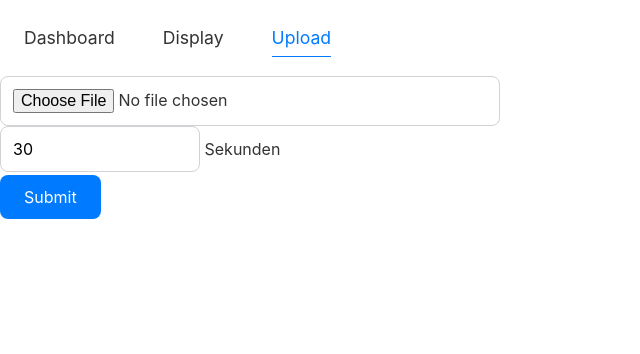
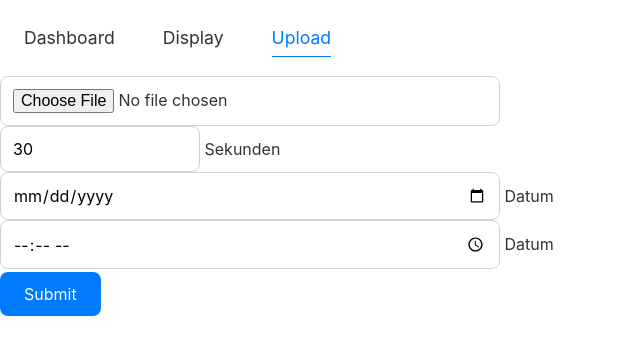
Before and after one commit to SCHschmidle/magicMirror, a Vue app in the folder frontend/magicmirror/: page /upload in a window 1280 px wide. Shown: the top 354 px of the page, without its empty margins (0-640 px from the left). Built offline with nearby package versions, Linux system fonts and the light colour scheme.

Commit message:
feat: add scheduled date and time inputs to upload form and handle null values in backend

```diff
--- a/frontend/magicmirror/src/views/UploadView.vue
+++ b/frontend/magicmirror/src/views/UploadView.vue
@@ -4,6 +4,8 @@ import { useRouter } from 'vue-router'
 let selectedFile = null
 const duration = ref(30)
 const router = useRouter()
+const scheduled_date = ref('')
+const scheduled_time = ref('')
 
 const onChange = (e) => {
   selectedFile = e.target.files?.[0]
@@ -28,6 +30,8 @@ const onSubmit = async () => {
   const form = new FormData()
   form.append("file", selectedFile)
   form.append("duration", duration.value)
+  form.append("scheduled_date", scheduled_date.value)
+  form.append("scheduled_time", scheduled_time.value)
 
   const res = await fetch("http://localhost:8000/upload/single", {
     method: "POST",
@@ -55,5 +59,9 @@ const onSubmit = async () => {
   <br>
   <input type="number" name="duration" id="duration" v-model="duration"> Sekunden
   <br>
+  <input type="date" name="scheduled_date" id="scheduled_date" v-model="scheduled_date"> Datum
+  <br>
+  <input type="time" name="scheduled_time" id="scheduled_time" v-model="scheduled_time"> Datum
+  <br>
   <button type="submit" @click="onSubmit">Submit</button>
 </template>
```
Also changed, not shown: 1 other file (tests, documents, lock files or other folders).
